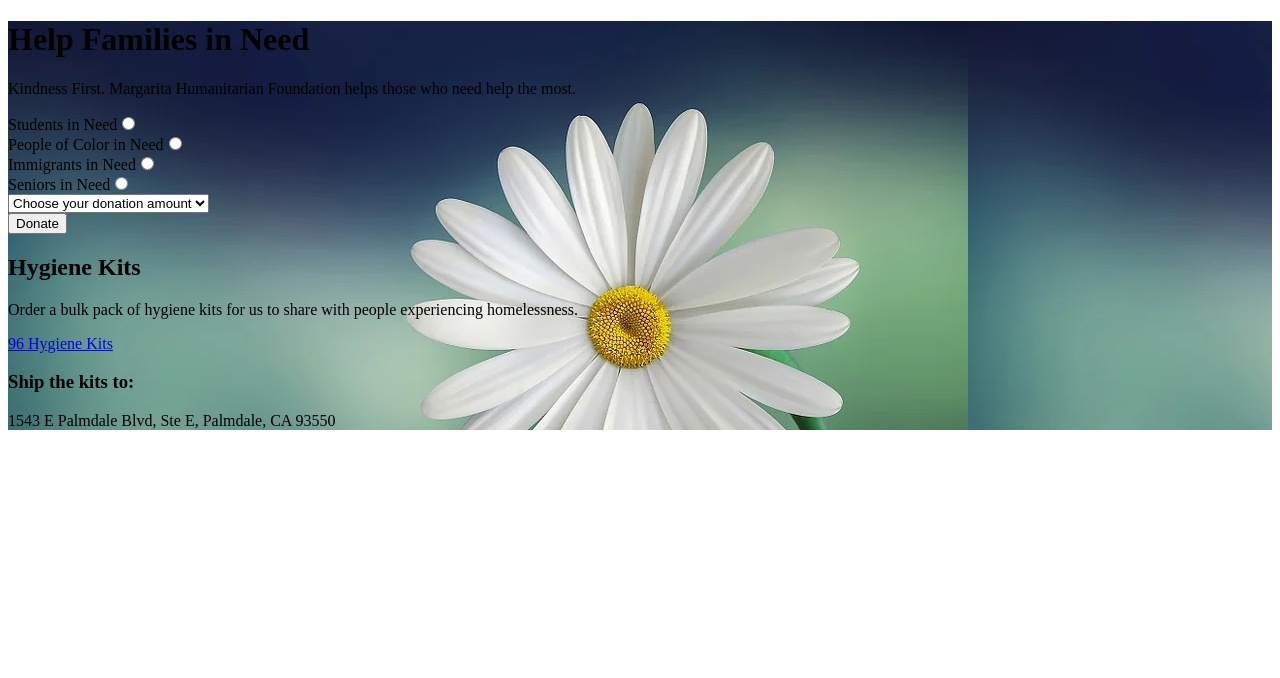
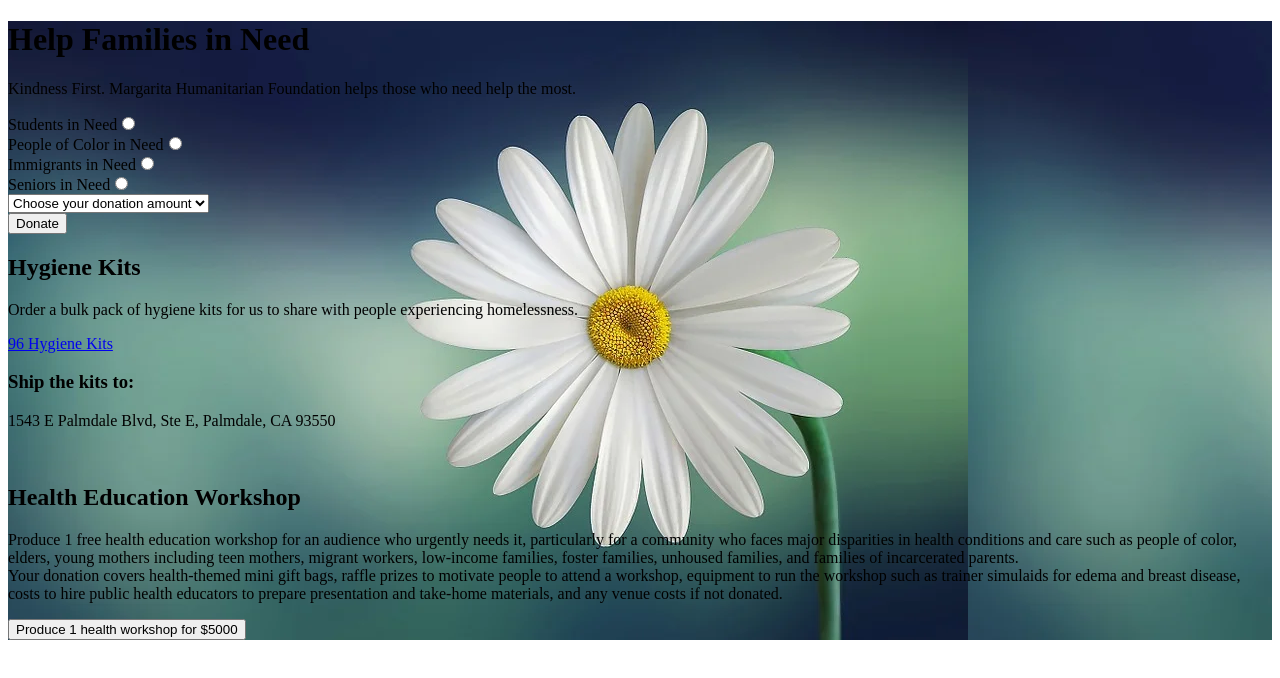
Before and after one commit to margaritahumanitarian/helpafamily, a Next.js app: page / in a window 1280 px wide. Shown: the top 678 px of the page. Built offline with nearby package versions, Linux system fonts and the light colour scheme.

Commit message:
Added Health workshop card and payment option

```diff
--- /dev/null
+++ b/pages/HealthWorkshopCard.js
@@ -0,0 +1,53 @@
+import { useRouter } from "next/router";
+
+function HealthWorkshopCard() {
+    const router = useRouter();
+
+  const handleSubmit = async (event) => {
+    event.preventDefault();
+
+      const response = await fetch("/api/create-stripe-session", {
+        body: JSON.stringify({
+          amount: 500*100,
+          cause: "Producing Health Workshop",
+        }),
+        headers: {
+          "Content-Type": "application/json",
+        },
+        method: "POST",
+      });
+      const result = await response.json();
+      router.push(result.url);
+  };
+  return (
+    <div>
+      <div className="card lg:card-side bordered">
+        <div className="card-body">
+          <h2 className="card-title">Health Education Workshop</h2>
+          <p className="mb-3">
+            Produce 1 free health education workshop for an audience who
+            urgently needs it, particularly for a community who faces major
+            disparities in health conditions and care such as people of color,
+            elders, young mothers including teen mothers, migrant workers,
+            low-income families, foster families, unhoused families, and
+            families of incarcerated parents.<br></br>
+            Your donation covers health-themed mini gift bags, raffle prizes to
+            motivate people to attend a workshop, equipment to run the workshop
+            such as trainer simulaids for edema and breast disease, costs to
+            hire public health educators to prepare presentation and take-home
+            materials, and any venue costs if not donated.
+          </p>
+          <p>
+          <form onSubmit={handleSubmit}>
+              <button className="btn btn-primary">
+              Produce 1 health workshop for $5000 <span></span>
+              </button>
+            </form>
+          </p>
+        </div>
+      </div>
+    </div>
+  );
+}
+
+export default HealthWorkshopCard;
--- a/pages/index.js
+++ b/pages/index.js
@@ -2,6 +2,7 @@ import Head from "next/head"
 import HygieneKitsCard from "./HygieneKitsCard"
 import MainDonationForm from "./MainDonationForm"
 import React, { useState } from "react";
+import HealthWorkshopCard from "./HealthWorkshopCard";
 
 export default function Home() {
   return (
@@ -28,8 +29,9 @@ export default function Home() {
             </p>
             {/* <a className="btn btn-primary">Donate</a> */}
             <MainDonationForm></MainDonationForm>
-
             <HygieneKitsCard></HygieneKitsCard>
+            <br></br>
+            <HealthWorkshopCard></HealthWorkshopCard>
           </div>
         </div>
       </div>
```
